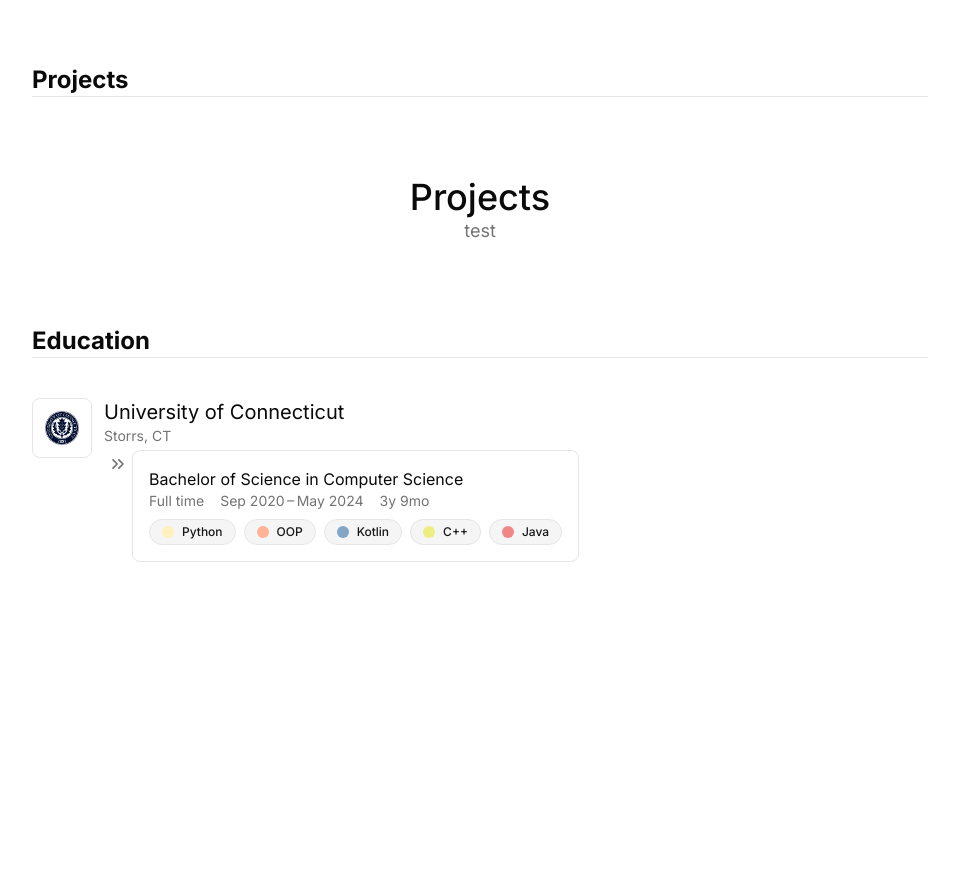
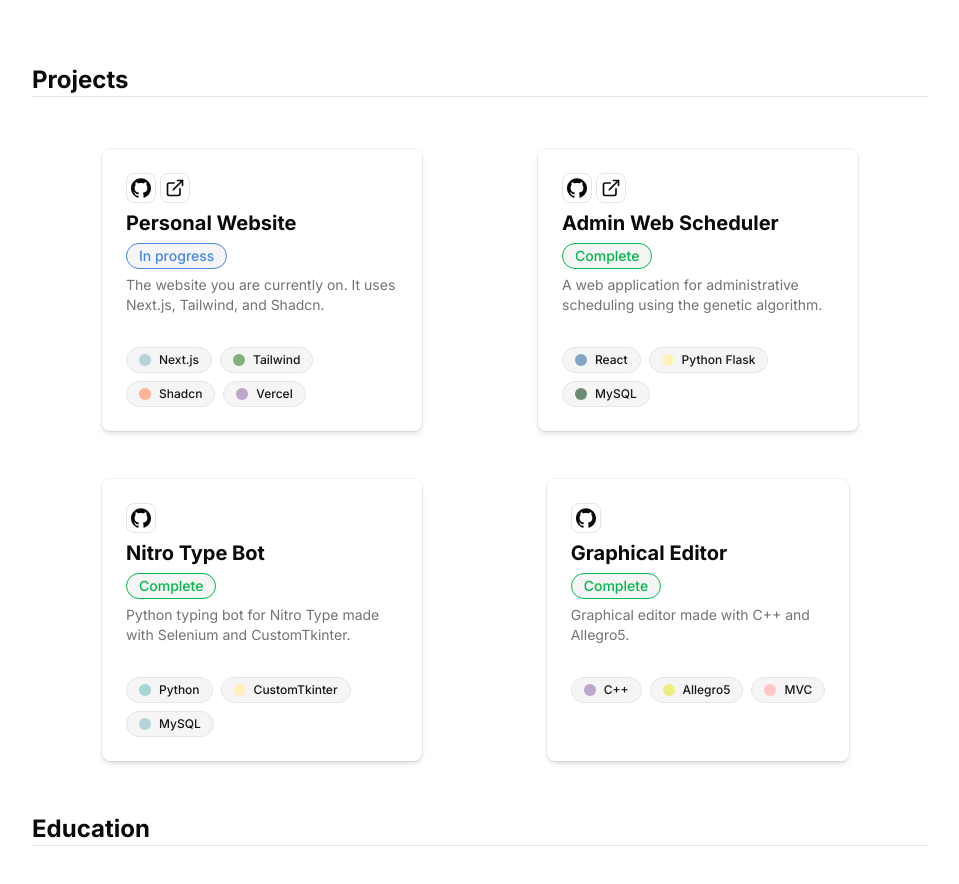
Before and after one commit to tylernh10/personal-website, a Next.js app: page / in a window 1280 px wide. Shown: the part 1860-2744 px from the top of the page, without its empty margins (160-1119 px from the left). Before the commit the page ends 2518 px from the top, so only its background shows below. Built offline with nearby package versions, Linux system fonts and the light colour scheme.

Commit message:
add projects section

```diff
--- a/app/globals.css
+++ b/app/globals.css
@@ -45,6 +45,8 @@
     --radius-2xl: calc(var(--radius) * 1.8);
     --radius-3xl: calc(var(--radius) * 2.2);
     --radius-4xl: calc(var(--radius) * 2.6);
+    --color-complete: var(--complete);
+    --color-in-progress: var(--in-progress);
 }
 
 :root {
@@ -80,6 +82,8 @@
     --sidebar-accent-foreground: oklch(0.205 0 0);
     --sidebar-border: oklch(0.922 0 0);
     --sidebar-ring: oklch(0.708 0 0);
+    --complete: oklch(68.299% 0.19544 148.34);
+    --in-progress: oklch(62.636% 0.16103 257.284);
 }
 
 .dark {
@@ -114,6 +118,8 @@
     --sidebar-accent-foreground: oklch(0.985 0 0);
     --sidebar-border: oklch(1 0 0 / 10%);
     --sidebar-ring: oklch(0.556 0 0);
+    --complete: oklch(77.641% 0.15839 153.85);
+    --in-progress: oklch(80.705% 0.09358 235.244);
 }
 
 @layer base {
--- a/components/Common/ExperienceDisplay/ExperienceDisplay.tsx
+++ b/components/Common/ExperienceDisplay/ExperienceDisplay.tsx
@@ -4,8 +4,8 @@
  */
 
 import Image from "next/image";
-import { skillBadge } from "../SkillBadge/SkillBadge";
 import ExperienceTimelineItemDisplay from "./ExperienceTimelineItemDisplay";
+import { SkillBadgeType } from "../SkillBadge/SkillBadge";
 
 export enum ExperienceType {
     FULL_TIME = "Full time",
@@ -26,7 +26,7 @@ export type ExperienceTimelineItem = {
     startDate: Date;
     endDate?: Date; // if undefined, experience item is ongoing
     description: string;
-    skills: skillBadge[];
+    skills: SkillBadgeType[];
 }
 
 type ExperienceDisplayProps = {
@@ -35,7 +35,7 @@ type ExperienceDisplayProps = {
 
 export default function ExperienceDisplay({ experience }: ExperienceDisplayProps) {
     return (
-        <div className="mb-10">
+        <div className="mb-10 mr-3">
             <div className="flex flex-row items-start">
                 <div className="w-15 overflow-hidden rounded-md mr-3 p-3 shrink-0 border">
                     <Image
--- a/components/Common/ExperienceDisplay/ExperienceTimelineItemDisplay.tsx
+++ b/components/Common/ExperienceDisplay/ExperienceTimelineItemDisplay.tsx
@@ -32,7 +32,7 @@ export default function ExperienceTimelineItemDisplay({ label, type, startDate,
                             ))}
                         </div>
                     </div>
-                    <div className="sm:hidden">{expandedDesc ? <CircleMinus className="text-muted-foreground" size={20} /> : <CirclePlus className="text-muted-foreground"size={20} />}</div>
+                    <div className="sm:hidden">{expandedDesc ? <CircleMinus className="text-muted-foreground" size={20} /> : <CirclePlus size={20} />}</div>
                 </div>
             </div>
         </div>
--- a/components/Common/SkillBadge/SkillBadge.tsx
+++ b/components/Common/SkillBadge/SkillBadge.tsx
@@ -1,17 +1,17 @@
 import { Badge } from "@/components/ui/badge";
 
-export type skillBadge = {
+export type SkillBadgeType = {
     skill: string;
     circleColor: string;
 }
 
-type skillBadgeProps = skillBadge;
+type SkillBadgeProps = SkillBadgeType;
 
-export default function SkillBadge({ skill, circleColor }: skillBadgeProps) {
+export default function SkillBadge({ skill, circleColor }: SkillBadgeProps) {
     return (
         <Badge variant="outline" className="text-md p-3 text-secondary-foreground bg-secondary">
             <div className="flex flex-row gap-2 justify-center items-center">
-                <div className="w-3 h-3 rounded-full" style={{ backgroundColor: circleColor }}></div>
+                <div className="w-3 h-3 rounded-full" style={{ backgroundColor: circleColor }} />
                 <span>{skill}</span>
             </div>
         </Badge>
--- /dev/null
+++ b/components/Sections/Projects/ProjectCard.tsx
@@ -0,0 +1,58 @@
+import IconDisplay from "@/components/Common/IconDisplay/IconDisplay";
+import SkillBadge, { SkillBadgeType } from "@/components/Common/SkillBadge/SkillBadge";
+import { GitHubIcon } from "@/components/Icons/GitHubIcon";
+import { Badge } from "@/components/ui/badge";
+import {
+    Card,
+    CardContent,
+    CardDescription,
+    CardHeader,
+    CardTitle,
+} from "@/components/ui/card";
+import { ExternalLink } from "lucide-react";
+
+export enum ProjectStatus {
+    IN_PROGRESS = "In progress",
+    COMPLETE = "Complete",
+}
+
+export type ProjectInfo = {
+    title: string;
+    description: string;
+    skills: SkillBadgeType[];
+    status: ProjectStatus;
+    gitHubLink?: string;
+    externalLink?: string;
+}
+
+const statusColors: Record<ProjectStatus, Record<string, string>> = {
+    [ProjectStatus.IN_PROGRESS]: {"text": "text-in-progress", "border": "border-in-progress"},
+    [ProjectStatus.COMPLETE]: {"text": "text-complete", "border": "border-complete"}
+}
+
+export default function ProjectCard({ title, description, skills, status, gitHubLink, externalLink }: ProjectInfo) {
+    return (
+        <Card className="card min-w-3xs max-w-xs">
+            <CardHeader>
+                <div className="flex flex-row gap-1">
+                    <IconDisplay clickable link={gitHubLink} icon={<GitHubIcon className='m-1' size={20} />} />
+                    {externalLink && <IconDisplay clickable link={externalLink} icon={<ExternalLink className='m-1 text-foreground' size={20} />} />}
+                </div>
+                <CardTitle className="font-bold text-xl">{title}</CardTitle>
+                <Badge variant="outline" className={`text-md p-3 bg-secondary ${statusColors[status].text} ${statusColors[status].border}`}>
+                        <span>{status}</span>
+                </Badge>
+                <CardDescription>
+                    {description}
+                </CardDescription>
+            </CardHeader>
+            <CardContent>
+                <div className="flex justify-left items-center gap-2 flex-wrap text-xs mt-2">
+                    {skills.map((skill, index) => (
+                        <SkillBadge key={index} skill={skill.skill} circleColor={skill.circleColor} />
+                    ))}
+                </div>
+            </CardContent>
+        </Card>
+    )
+}
--- a/components/Sections/Projects/Projects.tsx
+++ b/components/Sections/Projects/Projects.tsx
@@ -1,8 +1,62 @@
+import { SkillColors } from "@/lib/SkillColors"
+import ProjectCard, { ProjectInfo, ProjectStatus } from "./ProjectCard"
+
+const projectItems: ProjectInfo[] = [
+    {
+        title: "Personal Website",
+        description: "The website you are currently on. It uses Next.js, Tailwind, and Shadcn.",
+        status: ProjectStatus.IN_PROGRESS,
+        skills: [
+            { skill: "Next.js", circleColor: SkillColors.BLUE },
+            { skill: "Tailwind", circleColor: SkillColors.DARK_GREEN },
+            { skill: "Shadcn", circleColor: SkillColors.ORANGE },
+            { skill: "Vercel", circleColor: SkillColors.PURPLE },
+        ],
+        gitHubLink: "https://github.com/tylernh10/personal-website",
+        externalLink: "https://tylerhinrichs.com"
+    },
+    {
+        title: "Admin Web Scheduler",
+        description: "A web application for administrative scheduling using the genetic algorithm.",
+        status: ProjectStatus.COMPLETE,
+        skills: [
+            { skill: "React", circleColor: SkillColors.DARK_BLUE },
+            { skill: "Python Flask", circleColor: SkillColors.YELLOW },
+            { skill: "MySQL", circleColor: SkillColors.FOREST_GREEN }
+        ],
+        gitHubLink: "https://github.com/tylernh10/admin-web-scheduler",
+        externalLink: "https://digitalcommons.lib.uconn.edu/srhonors_theses/986/"
+    },
+    {
+        title: "Nitro Type Bot",
+        description: "Python typing bot for Nitro Type made with Selenium and CustomTkinter.",
+        status: ProjectStatus.COMPLETE,
+        skills: [
+            { skill: "Python", circleColor: SkillColors.TEAL },
+            { skill: "CustomTkinter", circleColor: SkillColors.YELLOW },
+            { skill: "MySQL", circleColor: SkillColors.BLUE }
+        ],
+        gitHubLink: "https://github.com/tylernh10/nitro-bot",
+    },
+    {
+        title: "Graphical Editor",
+        description: "Graphical editor made with C++ and Allegro5.",
+        status: ProjectStatus.COMPLETE,
+        skills: [
+            { skill: "C++", circleColor: SkillColors.PURPLE },
+            { skill: "Allegro5", circleColor: SkillColors.LIME },
+            { skill: "MVC", circleColor: SkillColors.SALMON }
+        ],
+        gitHubLink: "https://github.com/tylernh10/nitro-bot",
+    },
+]
+
 export default function Projects() {
     return (
-        <div className="w-max mx-auto my-20 text-center">
-            <div className="text-4xl font-medium">Projects</div>
-            <div className="text-lg text-muted-foreground">test</div>
+        <div className="grid grid-cols-1 md:grid-cols-2 justify-items-center gap-6 lg:max-w-4xl md:max-w-xl mx-auto my-10 px-6">
+            {projectItems.map((project, index) => (
+                <ProjectCard key={index} {...project} />
+            ))}
         </div>
     )
 }
--- a/components/Sections/WorkExperience/WorkExperience.tsx
+++ b/components/Sections/WorkExperience/WorkExperience.tsx
@@ -5,14 +5,14 @@ const workExperiences: Experience[] = [
     {
         title: "Travelers",
         location: "Hartford, CT",
-        experienceImg: "/travelers-logo.png",
+        experienceImg: "/travelers-logo-square.png",
         experienceImgAlt: "Travelers logo",
         experienceItems: [
             {
                 label: "Associate Software Engineer",
                 type: ExperienceType.FULL_TIME,
                 startDate: new Date(2025, 5),
-                description: "Building a Backstage-based application catalog to provide a centralized hub for software discovery and management. Creating a domain API as an abstraction layer to provide detailed Identity Provider information to Backstage catalog and other internal applications, improving developer experience through streamlied read and write access to Okta applications and authorization server information.",
+                description: "Building a Backstage-based application catalog to provide a centralized hub for software discovery and management. Creating a domain API as an abstraction layer to provide detailed Identity Provider information to Backstage catalog and other internal applications, improving developer experience through streamlined read and write access to Okta app and auth server information.",
                 skills: [
                     { skill: "TypeScript", circleColor: SkillColors.BLUE },
                     { skill: "PostgreSQL", circleColor: SkillColors.ORANGE },
```
Also changed, not shown: public/travelers-logo-square.png (added), public/travelers-logo.png (deleted).
